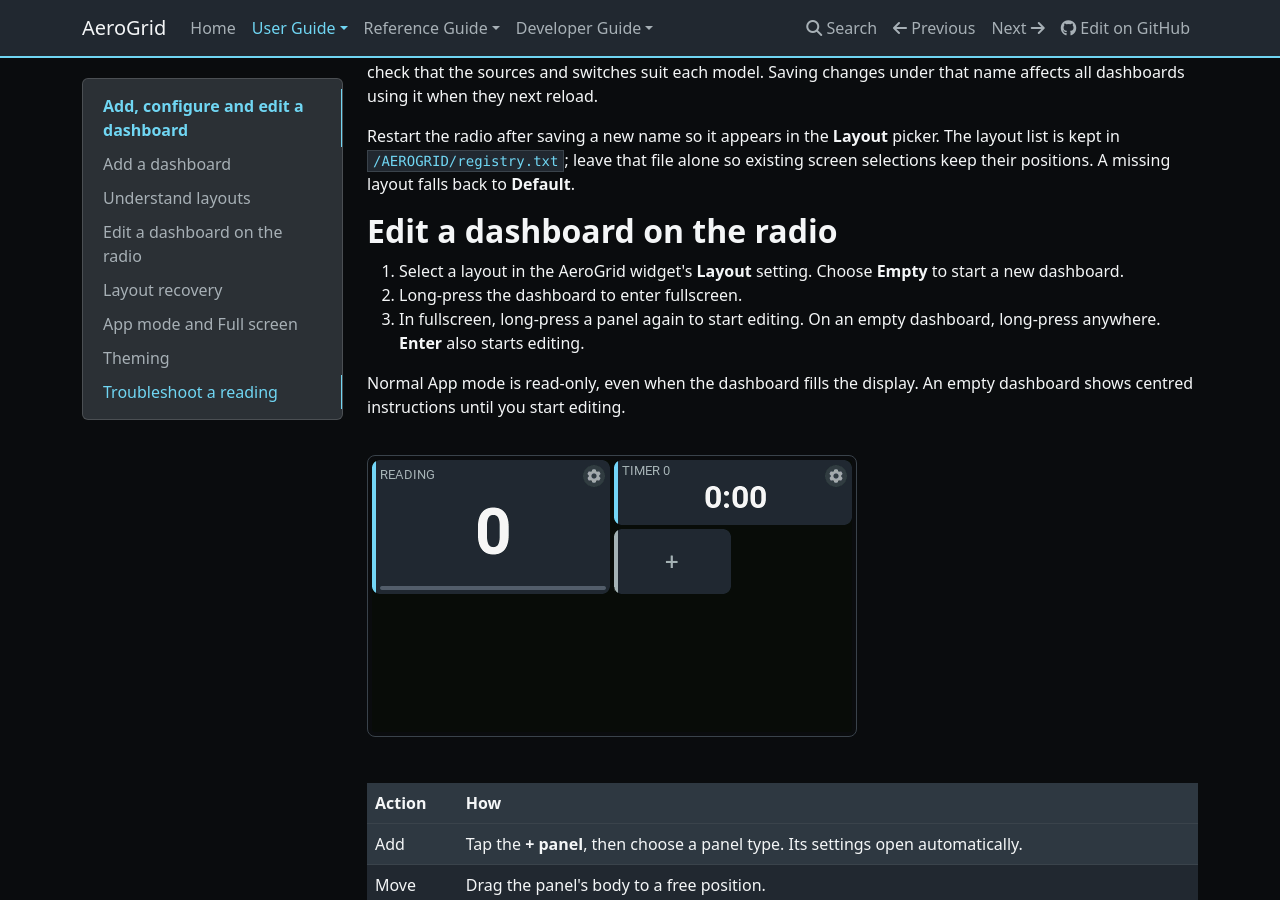
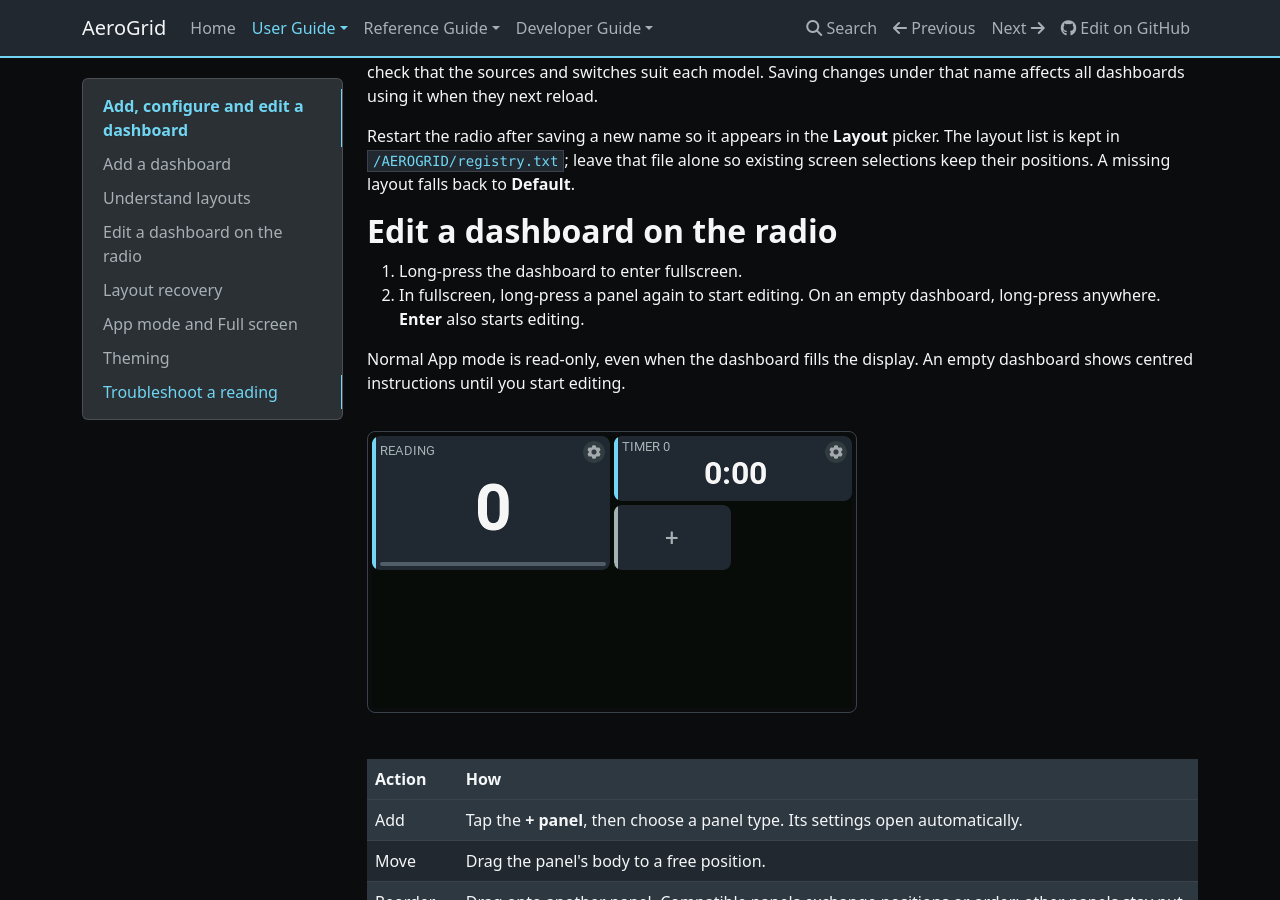
Before and after one commit to thomaskistler/aero-grid, an MkDocs documentation site: the page built from docs/user-guide/dashboards.md, in a window 1280 px wide and 900 px high, scrolled down 3069 px. Built offline with MkDocs 1.6.1, drawn with Linux system fonts in a browser that asks for light colours; nearby versions of some CDN libraries.

Commit message:
Remove repeated layout-selection step from editing instructions
Co-authored-by: Copilot App <223556219+Copilot@users.noreply.github.com>

```diff
--- a/docs/user-guide/dashboards.md
+++ b/docs/user-guide/dashboards.md
@@ -67,10 +67,8 @@ falls back to **Default**.
 
 ## Edit a dashboard on the radio
 
-1. Select a layout in the AeroGrid widget's **Layout** setting. Choose
-   **Empty** to start a new dashboard.
-2. Long-press the dashboard to enter fullscreen.
-3. In fullscreen, long-press a panel again to start editing. On an empty
+1. Long-press the dashboard to enter fullscreen.
+2. In fullscreen, long-press a panel again to start editing. On an empty
    dashboard, long-press anywhere. **Enter** also starts editing.
 
 Normal App mode is read-only, even when the dashboard fills the display.
```
